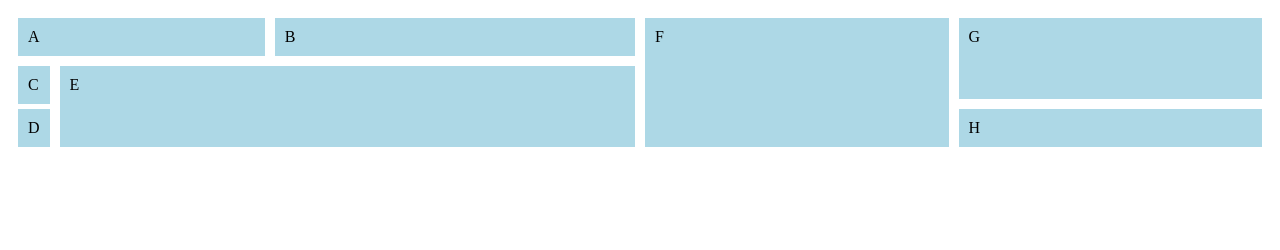
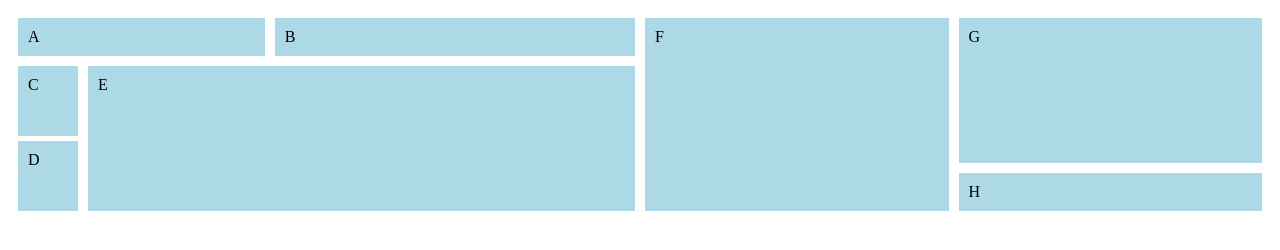
Before and after one commit to RushabhM2/CSSPractice, a plain HTML site: page index.html in a window 1280 px wide. Drawn offline with Linux system fonts and the light colour scheme.

Commit message:
FEAT: Exercise completed

```diff
--- a/styles.css
+++ b/styles.css
@@ -1,7 +1,7 @@
 .box {
   background-color: lightblue;
   margin: 5px;
-  padding: 10px
+  padding: 10px;
 }
 
 .container {
@@ -17,6 +17,7 @@
 }
 
 .left__top {
+  height: 100px;
   display: flex;
   flex: 4;
 }
@@ -32,6 +33,11 @@
 .left__bottom {
   flex: 5;
   display: flex;
+}
+
+.left__bottom div:first-child div {
+  height: 50px;
+  width: 40px;
 }
 
 .left__bottom div:last-child {
```
